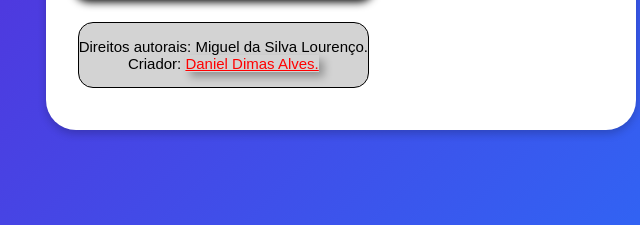
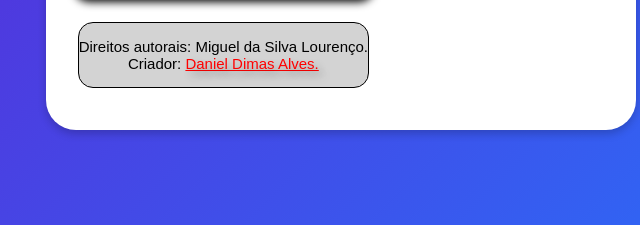
Before and after one commit to Dani1oloko/Dani1oloko.github.io, a plain HTML site: page index.html in a window 1280 px wide. In both pictures the pointer is over the link "Daniel Dimas Alves.". Shown: the part 548-773 px from the top of the page, 299-939 px from the left. Drawn offline with Linux system fonts and the light colour scheme.

Commit message:
Update main.css

```diff
--- a/main.css
+++ b/main.css
@@ -82,7 +82,7 @@
 
         a:hover {
             scale: 1.05;
-            box-shadow: 5px 5px 9px rgba(0, 0, 0, 0.3);
+            text-shadow: 5px 5px 9px rgba(0, 0, 0, 0.3);
             transition: 0.3s;
             color: red;
         }
```
